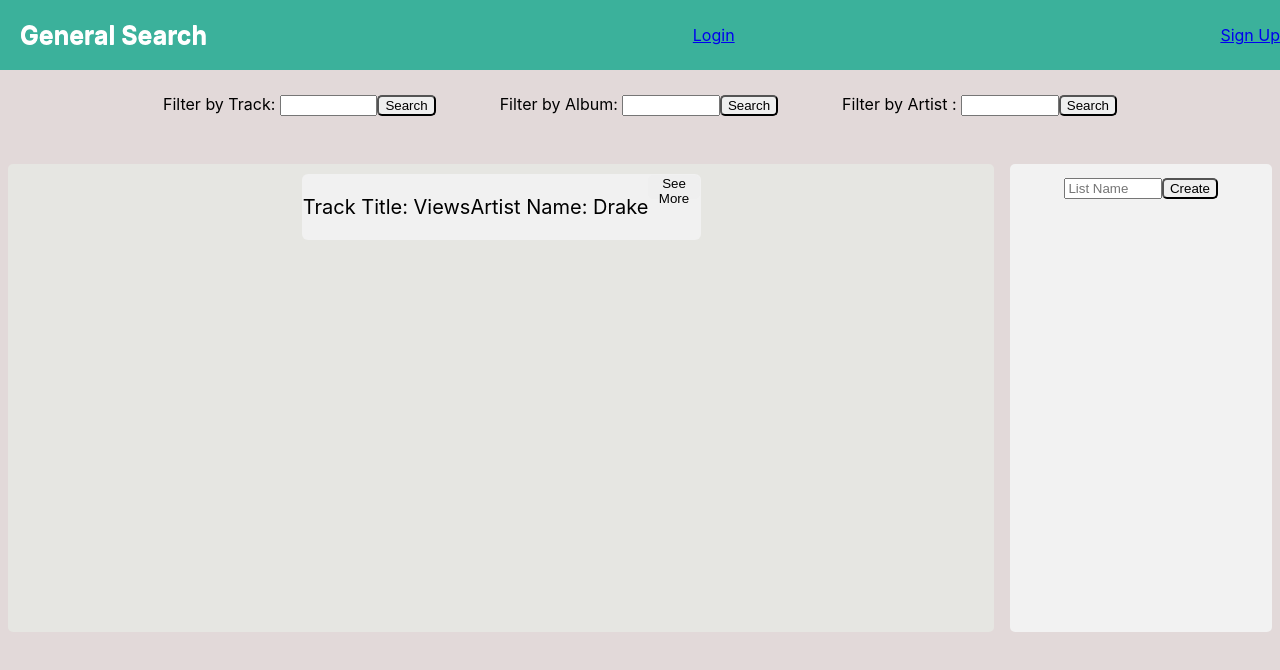
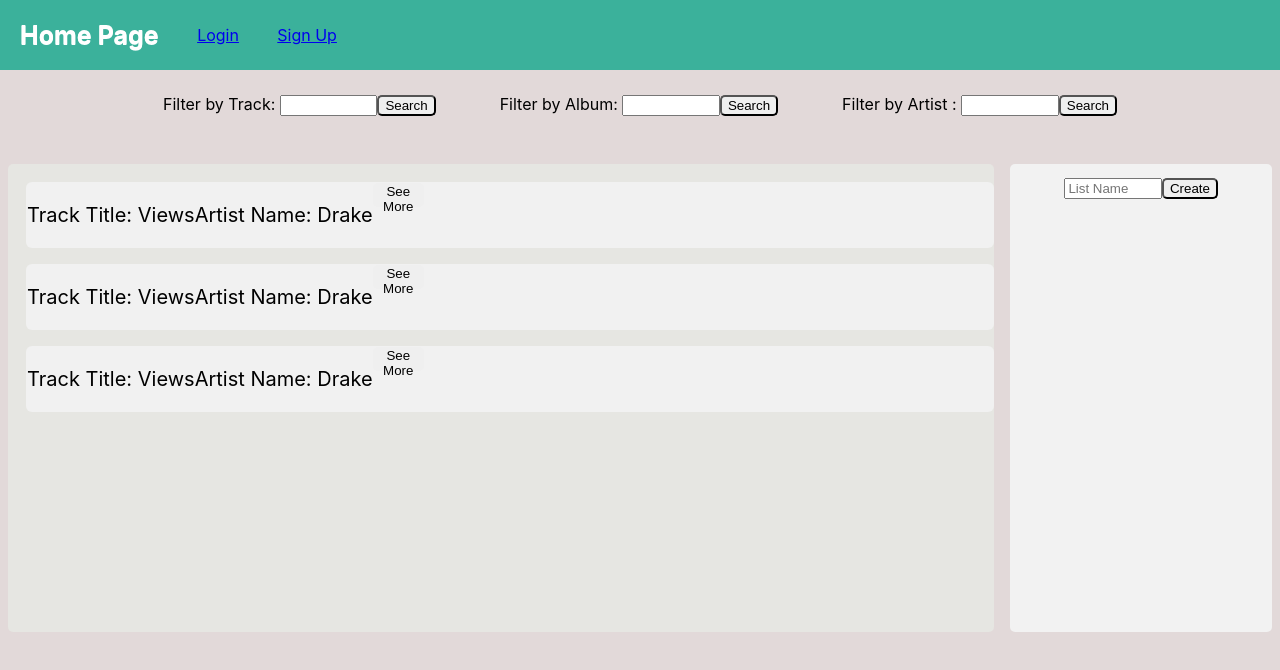
Before and after one commit to khaltahan/se3316-asaleh64-jlangl-kaltahan-lab4, a React (Create React App) app in the folder client/: page /general in a window 1280 px wide. Shown: the top 670 px of the page. Built offline with nearby package versions, Linux system fonts and the light colour scheme.

Commit message:
adding unathorized and authorized views

```diff
--- a/client/src/App.js
+++ b/client/src/App.js
@@ -3,7 +3,7 @@ import Overview from './components/authorizedview.component';
 import Login from './components/login.component';
 import Signup from './components/signup.component';
 import ChangePassword from './components/passwordchange.component';
-import GeneralSearch from './components/GeneralSearch/generalsearch.component';
+import LandingPage from './components/LandingPage/landingpage.component';
 
 function App() {
   const user = localStorage.getItem("token");
@@ -13,7 +13,7 @@ function App() {
       {user && <Route path = '/' exact element = {<Overview/>}/>}
       <Route path = '/signup' exact element = {<Signup/>}/>
       <Route path = '/login' exact element = {<Login/>}/>
-      <Route path = '/general' exact element = {<GeneralSearch/>}/>
+      <Route path = '/general' exact element = {<LandingPage/>}/>
       <Route path = '/' exact element = {<Navigate replace to='/general'/>}/>
       {user && <Route path = '/account/change-password' exact element = { <ChangePassword userEmail = {userEmail}/>} /> }
     </Routes>
--- a/client/src/components/GeneralSearch/generalsearch.component.js
+++ /dev/null
@@ -1,58 +0,0 @@
-import React from 'react';
-import { Link } from 'react-router-dom';
-import styles from '../../styles/generalsearch.module.css';
-import navbarStyles from '../../styles/authorizedview.module.css';
-import DisplaySearch from './displaysearch.component';
-
-const General = () => {
-
-	return (
-		<div>
-
-            <div class = {navbarStyles.navbar}>
-                <h1>
-                    General Search
-                </h1>
-                <Link to ='/login'>Login</Link>
-                <Link to = '/signup'>Sign Up</Link>
-            </div>
-                <div class = {styles.search}>
-                    <span>
-                        Filter by Track: <input type="text" id = "track"/>
-                        <button id = "search-track">Search</button>
-                    </span>
-                    <span>
-                        Filter by Album: <input type="text" id = "album"/>
-                        <button id = "search-album">Search</button>
-                    </span>
-                    <span>
-                        Filter by Artist : <input type="text" id = "artist"/>
-                        <button id = "search-artist">Search</button>
-                    </span>
-                </div>
-        <div class = {styles.content}>
-                <div class = {styles.tracks}>
-                    <DisplaySearch
-                    track_title = {"Views"}
-                    artist_name = {"Drake"}
-                    track_id = {1}
-                    album_title = {"Views"}
-                    album_id = {6}
-                    artist_id = {6}
-                    track_duration = {"3:28"}
-                    />
-                </div>
-                <div class = {styles.track_list}>
-                    <div>
-                    <input placeholder = "List Name" type="text" id = "create-list"/>
-                        <button id = "create-list-button">Create</button>
-                    </div>
-                <table id = "lists" class = {styles.display_list}>
-                </table>
-                </div>
-        </div>
-    </div>
-	);
-};
-
-export default General;
--- /dev/null
+++ b/client/src/components/LandingPage/displaytracks.component.js
@@ -0,0 +1,46 @@
+import React from 'react';
+import styles from '../../styles/generalsearch.module.css'
+import DisplaySearch from './displaysearch.component'
+
+
+
+const Tracks = () =>{
+
+    return(
+        <div className = {styles.tracks}>
+        {/* Values are currently hard coded, need to be passed down as prop */}
+                    <DisplaySearch
+                    track_title = {"Views"}
+                    artist_name = {"Drake"}
+                    track_id = {1}
+                    album_title = {"Views"}
+                    album_id = {6}
+                    artist_id = {6}
+                    track_duration = {"3:28"}
+                    />
+                    <DisplaySearch
+                    track_title = {"Views"}
+                    artist_name = {"Drake"}
+                    track_id = {1}
+                    album_title = {"Views"}
+                    album_id = {6}
+                    artist_id = {6}
+                    track_duration = {"3:28"}
+                    />
+                    <DisplaySearch
+                    track_title = {"Views"}
+                    artist_name = {"Drake"}
+                    track_id = {1}
+                    album_title = {"Views"}
+                    album_id = {6}
+                    artist_id = {6}
+                    track_duration = {"3:28"}
+                    />
+                </div>
+
+
+    )
+
+}
+
+export default Tracks;
--- /dev/null
+++ b/client/src/components/LandingPage/generalsearch.component.js
@@ -0,0 +1,28 @@
+import React from 'react';
+import { Link } from 'react-router-dom';
+import styles from '../../styles/generalsearch.module.css';
+import navbarStyles from '../../styles/authorizedview.module.css';
+
+const General = () => {
+
+	return (
+		<div>
+                <div className = {styles.search}>
+                    <span>
+                        Filter by Track: <input type="text" id = "track"/>
+                        <button id = "search-track">Search</button>
+                    </span>
+                    <span>
+                        Filter by Album: <input type="text" id = "album"/>
+                        <button id = "search-album">Search</button>
+                    </span>
+                    <span>
+                        Filter by Artist : <input type="text" id = "artist"/>
+                        <button id = "search-artist">Search</button>
+                    </span>
+                </div>
+    </div>
+	);
+};
+
+export default General;
--- /dev/null
+++ b/client/src/components/LandingPage/landingpage.component.js
@@ -0,0 +1,21 @@
+import React from 'react'
+import GeneralSearch from './generalsearch.component'
+import PublicLists from './publiclists.component'
+import Tracks from './displaytracks.component'
+import styles from '../../styles/generalsearch.module.css'
+import Navbar from '../navbar.component'
+
+const LandingPage = () =>{
+return(
+    <div>
+        <Navbar/>
+        <GeneralSearch/>
+        <div className =  {styles.content}>
+        <Tracks/>
+        <PublicLists/>
+        </div>
+    </div>
+)
+}
+
+export default LandingPage;
--- /dev/null
+++ b/client/src/components/LandingPage/publiclists.component.js
@@ -0,0 +1,19 @@
+import React from 'react';
+import styles from '../../styles/generalsearch.module.css'
+
+const PublicLists = () =>{
+
+    return(
+        <div class = {styles.track_list}>
+            <div>
+                <input placeholder = "List Name" type="text" id = "create-list"/>
+                        <button id = "create-list-button">Create</button>
+            </div>
+                <table id = "lists" class = {styles.display_list}>
+                </table>
+        </div>
+    )
+
+}
+
+export default PublicLists;
--- a/client/src/components/GeneralSearch/search.module.css
+++ b/client/src/components/LandingPage/search.module.css
@@ -4,6 +4,8 @@
     background-color: rgb(241, 241, 241);
     border: 1px solid rgba(197, 197, 197, 0);
     border-radius: 6px;
+    width:100%;
+    margin: 1vh;
 }
 
 .search_button{
--- a/client/src/components/authorizedview.component.js
+++ b/client/src/components/authorizedview.component.js
@@ -1,20 +1,17 @@
 import styles from "../styles/authorizedview.module.css";
 import { Link } from 'react-router-dom';
+import DisplayTracks from '../components/LandingPage/displaytracks.component'
+import GeneralSearch from '../components/LandingPage/generalsearch.component'
+import Navbar from './navbar.component'
 
 const Overview = () => {
-	const handleLogout = () => {
-		localStorage.removeItem("token");
-		window.location.reload();
-	};
 	return (
 		<div className={styles.main_container}>
-			<nav className={styles.navbar}>
-				<h1>Home Page</h1>
-				<button className={styles.white_btn} onClick={handleLogout}>
-					Logout
-				</button>
-				<Link to = '/account/change-password'> Change Password </Link>
-			</nav>
+			<Navbar/>
+			{/* Components that are imported from landing page to be rendered in authorized view, may need to create different components
+			to have the required functionalities when user is authenticated/isAdmin */}
+			<GeneralSearch/>
+			<DisplayTracks/>
 		</div>
 	);
 };
--- /dev/null
+++ b/client/src/components/navbar.component.js
@@ -0,0 +1,29 @@
+import React from 'react';
+import { Link } from 'react-router-dom';
+import navbarStyles from '../styles/authorizedview.module.css';
+import styles from '../styles/login.module.css'
+
+const Navbar = () => {
+    const handleLogout = () => {
+		localStorage.removeItem("token");
+		window.location.reload();
+	};
+	const user = localStorage.getItem("token");
+	return (
+            <div className = {navbarStyles.navbar}>
+                <h1>
+                    Home Page
+                </h1>
+                {!user && <Link to ='/login'>Login</Link>}
+                {!user && <Link to = '/signup'>Sign Up</Link>}
+                {user && <button className={styles.white_btn} onClick={handleLogout}>
+					Logout
+				</button> }
+                {
+                    user && <Link to = "/account/change-password"> Change Password</Link>
+                }
+            </div>
+	);
+};
+
+export default Navbar;
--- a/client/src/components/passwordchange.component.js
+++ b/client/src/components/passwordchange.component.js
@@ -42,7 +42,8 @@ const ChangePassword = ({ userEmail }) => {
     }
     return(
         <div className = {styles.container}>
-            <form className = {styles.form_container} onSubmit={handleSubmit}>
+            <div  className = {styles.form_container} onSubmit={handleSubmit}>
+            <form>
                 <h1>Change Password</h1>
                 <input
                     type = "password"
@@ -78,7 +79,14 @@ const ChangePassword = ({ userEmail }) => {
                 <div>
                     <input className = {styles.green_btn} type="submit" value="Change Password"/>
                 </div>
+
                 </form>
+                <Link to = '/'>
+					<button className={styles.green_btn}>
+							Back to Home Page
+					</button>
+					</Link>
+                </div>
         </div>
     );
 }
--- a/client/src/styles/authorizedview.module.css
+++ b/client/src/styles/authorizedview.module.css
@@ -5,7 +5,6 @@
 	display: flex;
 	align-items: center;
 	gap: 3vw;
-	justify-content: space-between;
 }
 
 .navbar h1 {
```
Also changed, not shown: client/src/components/LandingPage/displaysearch.component.js (renamed from client/src/components/GeneralSearch/displaysearch.component.js).
